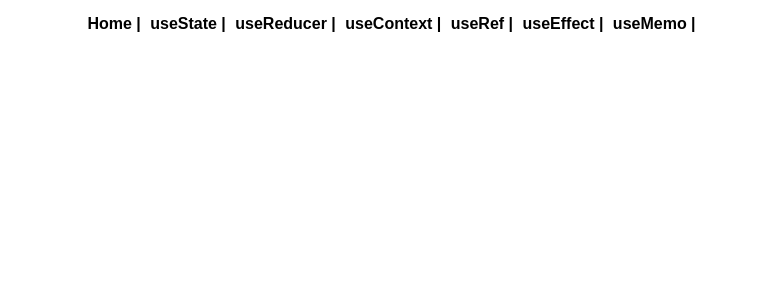
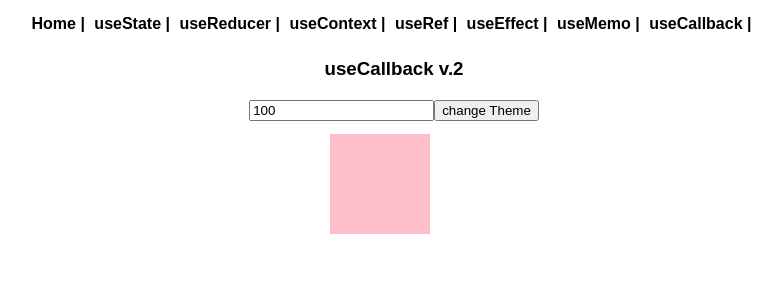
Before and after one commit to cho-git/ReactHook, a React (Create React App) app in the folder my-app/: page /UsCallbackVer2 in a window 1280 px wide. Shown: the top 300 px of the page, without its empty margins (246-1028 px from the left). Built offline with nearby package versions, Linux system fonts and the light colour scheme.

Commit message:
💋useCallback

```diff
--- a/my-app/src/App.js
+++ b/my-app/src/App.js
@@ -1,20 +1,27 @@
 import React from 'react';
 import { Routes, Route, Link } from 'react-router-dom';
 import Home from './Page/Home';
+
 import UsState from './ReactHook/StateHook/UsState';
 import UsReducer from './ReactHook/StateHook/UsReducer';
 import UsReducerVer2 from './ReactHook/StateHook/UsReducerVer2';
+
 import UsContext from './ReactHook/ContextHook/UsContext';
+
 import UsRef from './ReactHook/RefHook/UsRef';
 import UsRefVer1_1 from './ReactHook/RefHook/UsRefVer1_1';
 import UsRefVer1_2 from './ReactHook/RefHook/UsRefVer1_2';
 import UsRefVer2 from './ReactHook/RefHook/UsRefVer2';
 import ForwardReff from './ReactHook/RefHook/forwardRef/ForwarReff';
+
 import UsEffect from './ReactHook/EffectHook/UsEffect';
 import UsEffectVer1_1 from './ReactHook/EffectHook/UsEffectVer1_1';
 import UsEffectVer2 from './ReactHook/EffectHook/UsEffectVer2';
+
 import UsMemo from './ReactHook/PerformanceHook/UsMemo';
 import UsMemoVer2 from './ReactHook/PerformanceHook/UsMemoVer2';
+import UsCallback from './ReactHook/PerformanceHook/UsCallback';
+import UsCallbackVer2 from './ReactHook/PerformanceHook/UsCallbackVer2';
 import './index.css'
 function App() {
   const commonStyle = {
@@ -34,12 +41,11 @@ function App() {
           <Link style={commonStyle} to={"/"}> Home |</Link>
           <Link style={commonStyle} to={"/UsState"}> useState |</Link>
           <Link style={commonStyle} to={"/UsReducer"}> useReducer |</Link>
-          {/* <Link style={commonStyle} to={"/UsReducerVer2"}> UseReducerVer2 |</Link> */}
           <Link style={commonStyle} to={"/UsContext"}> useContext |</Link>
           <Link style={commonStyle} to={"/UsRef"}> useRef |</Link>
           <Link style={commonStyle} to={"/UsEffect"}> useEffect |</Link>
           <Link style={commonStyle} to={"/UsMemo"}> useMemo |</Link>
-
+          <Link style={commonStyle} to={"/UsCallback"}> useCallback |</Link>
         </nav>
       </div>
       <Routes>
@@ -58,6 +64,8 @@ function App() {
         <Route path='/UsEffectVer2' element={<UsEffectVer2 />}/>
         <Route path='/UsMemo' element={<UsMemo />}/>
         <Route path='/UsMemoVer2' element={<UsMemoVer2 />}/>
+        <Route path='/UsCallback' element={<UsCallback />}/>
+        <Route path='/UsCallbackVer2' element={<UsCallbackVer2 />}/>
       </Routes>
     </div >
 
--- /dev/null
+++ b/my-app/src/ReactHook/PerformanceHook/UsCallback.js
@@ -0,0 +1,48 @@
+import React, { useCallback, useEffect, useState } from "react";
+import {Link} from 'react-router-dom'
+const UsCallback = () => {
+    const [number ,setNumber] = useState(0);
+    const [toggle , setToggle] = useState(true);
+    const someFunction = useCallback(() =>{
+        console.log(`someFunc : number : ${number}`);
+        // debugger
+        return;
+    },[number]);
+    useEffect(() =>{
+        console.log('someFunction이 변경되었습니다.')
+    },[someFunction]); //number 를 바꾸면서 set 이 되기에 리렌더링 되면서
+                       // someFunction 의 주소가 바뀌기에 useEffect 가 호출 되는 것을 확인할 수 있다.
+    useEffect(()=>{
+        console.log('렌더링 되었습니다.')
+    })
+
+    return (
+        <div id='top' style={{
+            textAlign: 'center',
+            paddingTop: '15px',
+        }}>
+            <h3>useCallback</h3>
+        <input
+        type="number"
+        value={number}
+        onChange={(e) => setNumber(e.target.value)}
+        />
+        <br/>
+        <button onClick={someFunction}>Call someFunction</button>
+        <button onClick={()=>setToggle(!toggle)}>{toggle.toString()}</button>
+        <div style={{
+                paddingTop: '20px'
+            }}>
+                <Link style={{
+                    marginRight: '5px',
+                    textDecoration: 'none',
+                    color: 'pink',
+                    fontWeight: 'bold',
+                }}
+                    to={"/UsCallbackVer2"}>useCallback v.2</Link>
+            </div>
+        </div>
+    )
+}
+
+export default UsCallback;
--- /dev/null
+++ b/my-app/src/ReactHook/PerformanceHook/UsCallbackVer2.js
@@ -0,0 +1,42 @@
+import React, { useCallback, useState } from "react";
+import Box from './component/Box'
+const UsCallbackVer2 = () => {
+    const [size, setSizes] = useState(100);
+    const [isDark, setIsDark] = useState(false);
+
+    const createBoxStyle = useCallback(() => {
+        return {
+            backgroundColor: 'pink',
+            width: `${size}px`,
+            height: `${size}px`,
+        };
+    },[size]);
+
+    return (
+        <div>
+            <div style={{
+                textAlign: 'center',
+                paddingTop: '15px',
+            }}>
+                <h3>useCallback v.2</h3>
+            </div>
+            <div id='top' style={{
+                textAlign: 'center',
+                paddingTop: '20px',
+                height : `${size}px`,
+                background: isDark ? 'black' : 'white',
+            }}>
+
+                <input
+                    type="number"
+                    value={size}
+                    onChange={(e) => setSizes(e.target.value)}
+                />
+                <button onClick={() => setIsDark(!isDark)}>change Theme</button>
+                <Box createBoxStyle={createBoxStyle} />
+            </div>
+        </div>
+    )
+}
+
+export default UsCallbackVer2
--- a/my-app/src/ReactHook/PerformanceHook/UsMemo.js
+++ b/my-app/src/ReactHook/PerformanceHook/UsMemo.js
@@ -2,13 +2,18 @@ import React, { useMemo, useState } from "react";
 import { Link } from 'react-router-dom'
 const hardCalculate = (number) => {
     console.log('어려운 계산!');
+    console.time('timer')
     for (let i = 0; i < 999999999; i++) { } // 생각하는 시간
+    console.timeEnd('timer') //0.5 초 500ms
     return number + 10000;
 }
 const easyCalculate = (number) => {
+    console.time('timer')
     console.log('쉬운 계산!');
+    console.timeEnd('timer') //0.0005초
     return number + 1;
-} // 쉬운 계산기를 사용해봤지만 useState 떄문에 UsMemo 컴포넌트가 새로 렌더링이 되기 떄문에
+}
+// 쉬운 계산기를 사용해봤지만 useState 떄문에 UsMemo 컴포넌트가 새로 렌더링이 되기 떄문에
 //    hardSum 과  easySum 이 모두 초기화가 되면서 hardCalculate 가 다시 불려지게 된다.
 //    그러면서 for (let i = 0; i < 999999999; i++) { } // 생각하는 시간만큼의 시간이 걸리기 떄문에 비효율적이다
 //    해결하기위해 easySum 만 불렷을때는 hardCalculate 가 불리지 않게하는 방법을 사용하기위해
@@ -55,7 +60,7 @@ const UsMemo = () => {
                     color: 'pink',
                     fontWeight: 'bold',
                 }}
-                    to={"/UsMemoVer2"}>useMemo v.2</Link>
+                    to={"/UsMemoVer2"}>useCallback v.2</Link>
             </div>
         </div>
     )
--- /dev/null
+++ b/my-app/src/ReactHook/PerformanceHook/component/Box.js
@@ -0,0 +1,19 @@
+import React, { useEffect, useState } from "react";
+
+const Box = ({createBoxStyle}) =>{
+    const [style , setStyle] = useState({});
+
+    useEffect(()=> {
+        console.log('박스 키우기');
+        setStyle(createBoxStyle());
+    },[createBoxStyle]);
+    return (
+        <div style={{...style ,
+            position : 'absolute',
+            marginLeft :'45%',
+            marginTop  : '1%',
+        } }></div>
+    )
+}
+
+export default Box
```
Also changed, not shown: my-app/Hook.txt.
